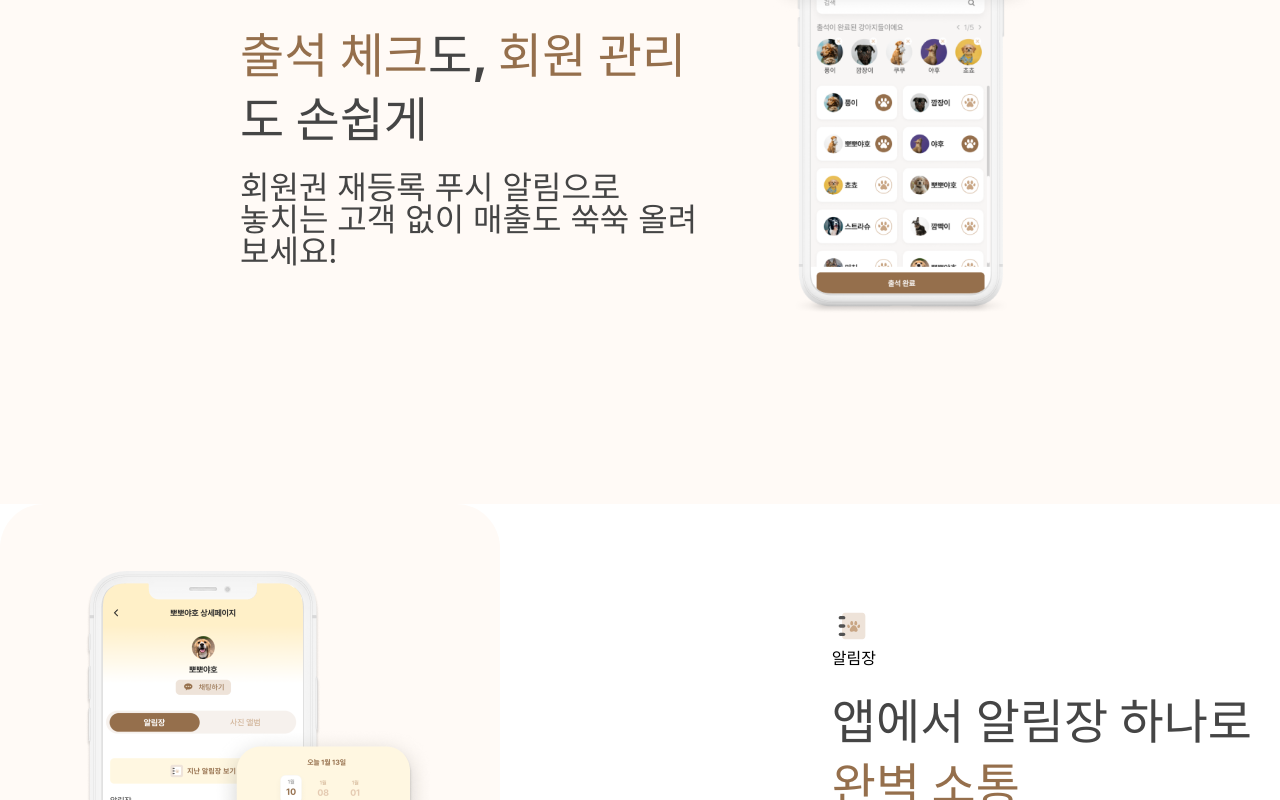
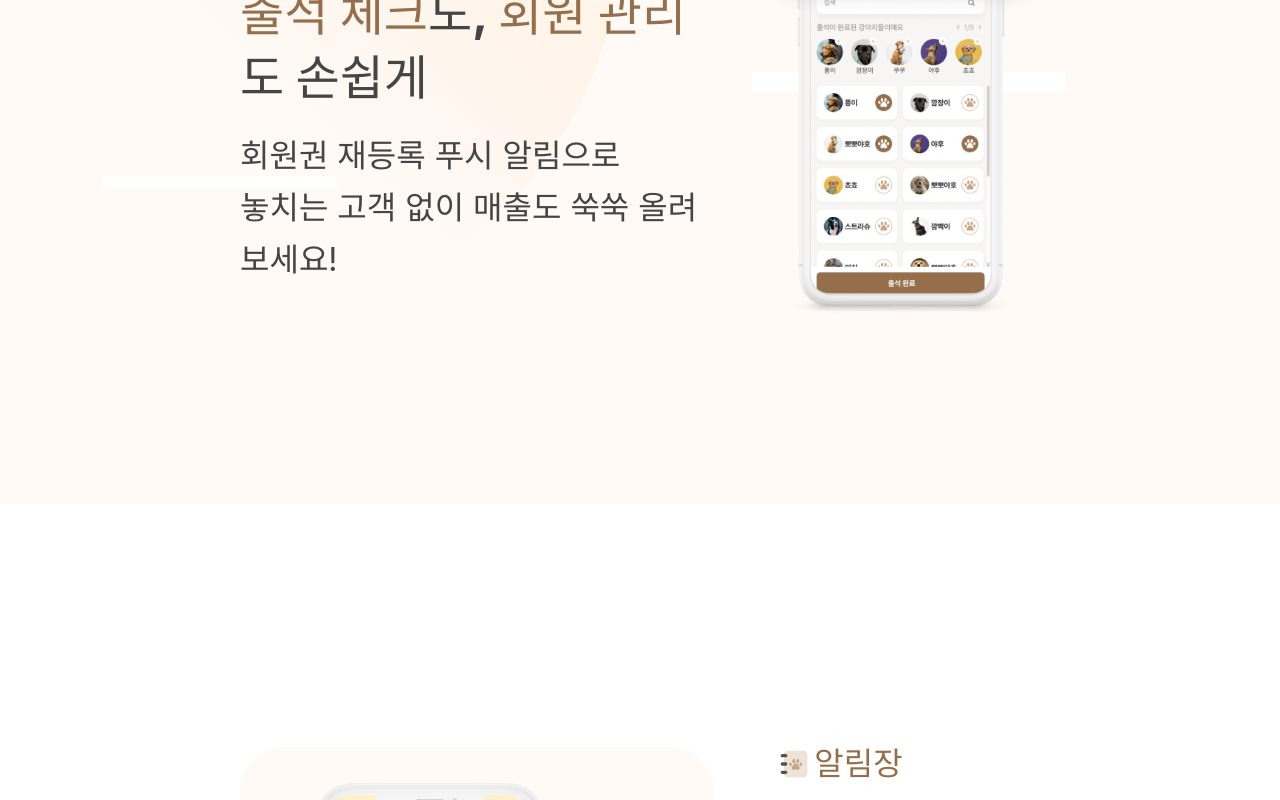
Before and after one commit to PetCampus-Inc/daeng_landing, a React (Vite) app: page / in a window 1280 px wide. Shown: the part 2000-2800 px from the top of the page. Built offline with nearby package versions, Linux system fonts and the light colour scheme.

Commit message:
Design: 랜딩페이지 UI에 맞춰 css 코드 수정

```diff
--- a/src/index.css
+++ b/src/index.css
@@ -4,10 +4,10 @@
 
 :root {
   width: 100%;
-  height: 100vh;
+  /* height: 100vh; */
   top: 0;
   left: 0;
-  overflow: hidden;
+  /* overflow: hidden; */
 
   font-synthesis: none;
   text-rendering: optimizeLegibility;
@@ -55,7 +55,11 @@ body {
 
   /* section */
   .section-container {
-    @apply relative flex h-screen flex-col items-center overflow-hidden px-4 py-40 sm:px-5 md:px-20 lg:flex-row lg:px-40 xl:px-60 xl:py-10 2xl:px-[300px];
+    @apply relative z-0 flex h-screen flex-col items-center overflow-hidden px-4 py-10 sm:px-5 md:px-20 lg:flex-row lg:px-40 xl:px-60 xl:py-10 2xl:px-[300px];
+  }
+
+  .section-group-container {
+    @apply relative z-0 flex flex-col items-center overflow-hidden bg-white px-4 py-60 sm:px-5 md:px-20 lg:px-40 xl:px-60 2xl:px-[300px];
   }
 
   .section-text-wrapper {
@@ -63,7 +67,11 @@ body {
   }
 
   .section-title {
-    @apply text-gray_6 text-2xl font-bold lg:text-4xl xl:text-5xl xl:leading-[4rem];
+    @apply text-2xl font-bold text-gray_6 lg:text-4xl xl:text-5xl xl:leading-[4rem];
+  }
+
+  .section-service-text {
+    @apply flex items-center text-xl font-bold text-primaryColor lg:text-[32px];
   }
 
   .section-title em {
@@ -71,6 +79,6 @@ body {
   }
 
   .section-sub-text {
-    @apply text-gray_6 text-xl font-normal lg:text-2xl xl:text-[2rem];
+    @apply text-xl font-normal text-gray_6 lg:text-2xl xl:text-[2rem] xl:leading-[52px];
   }
 }
```
